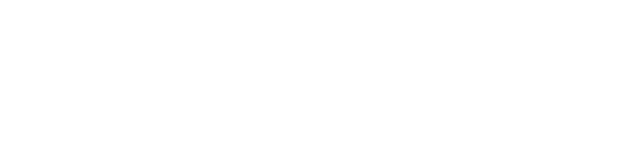
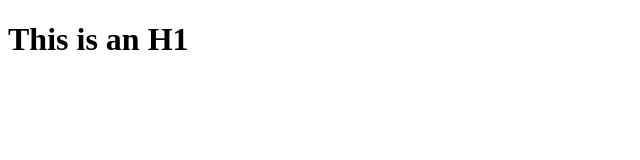
Before and after one commit to tmetalli/git-one, a plain HTML site: page index.html in a window 1280 px wide. Shown: the whole page, without its empty margins (0-640 px from the left). Drawn offline with Linux system fonts and the light colour scheme.

Commit message:
added h1

```diff
--- a/index.html
+++ b/index.html
@@ -5,6 +5,7 @@
     <title>This is the title</title>
   </head>
   <body>
+    <h1>This is an H1</h1>
 
   </body>
 </html>
```
